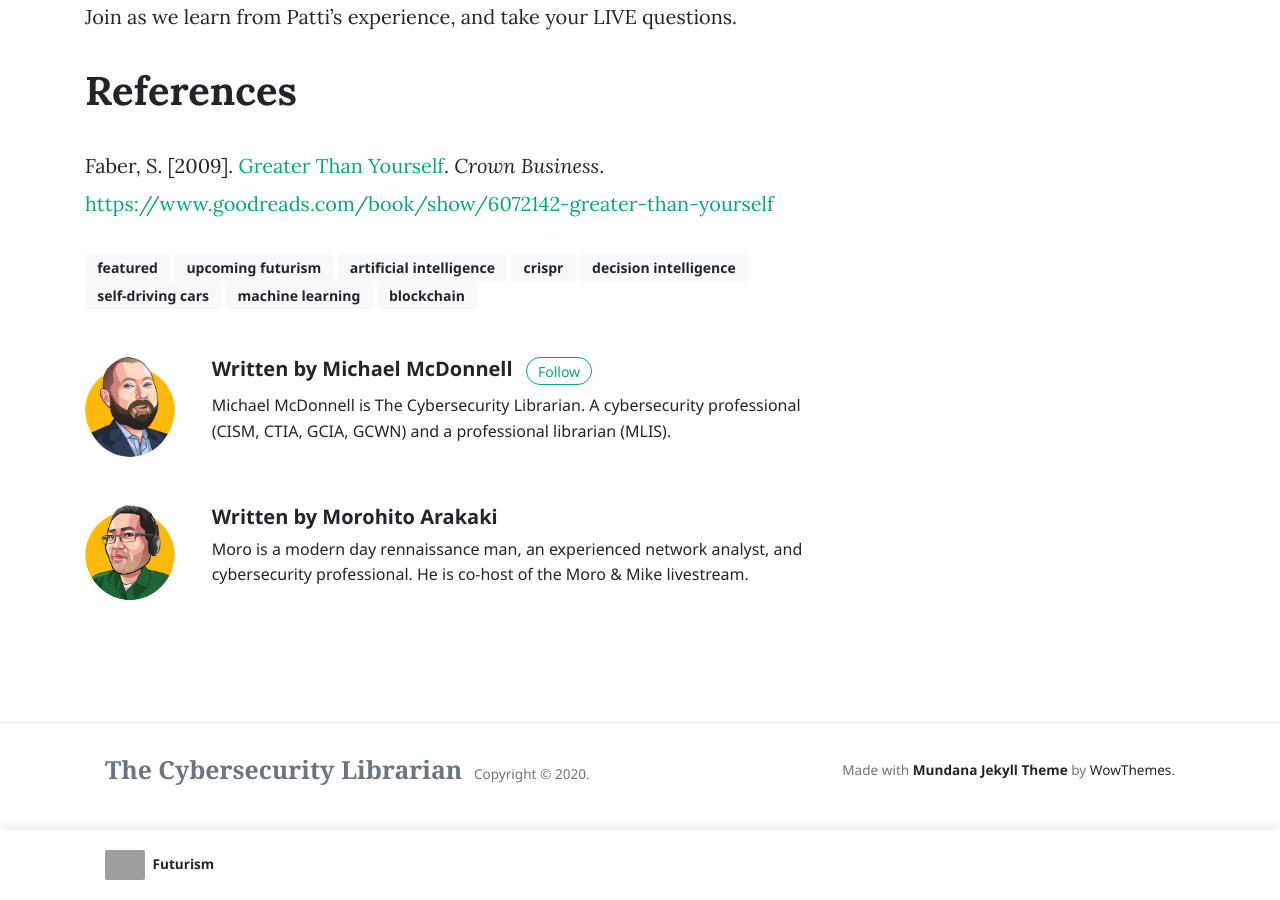
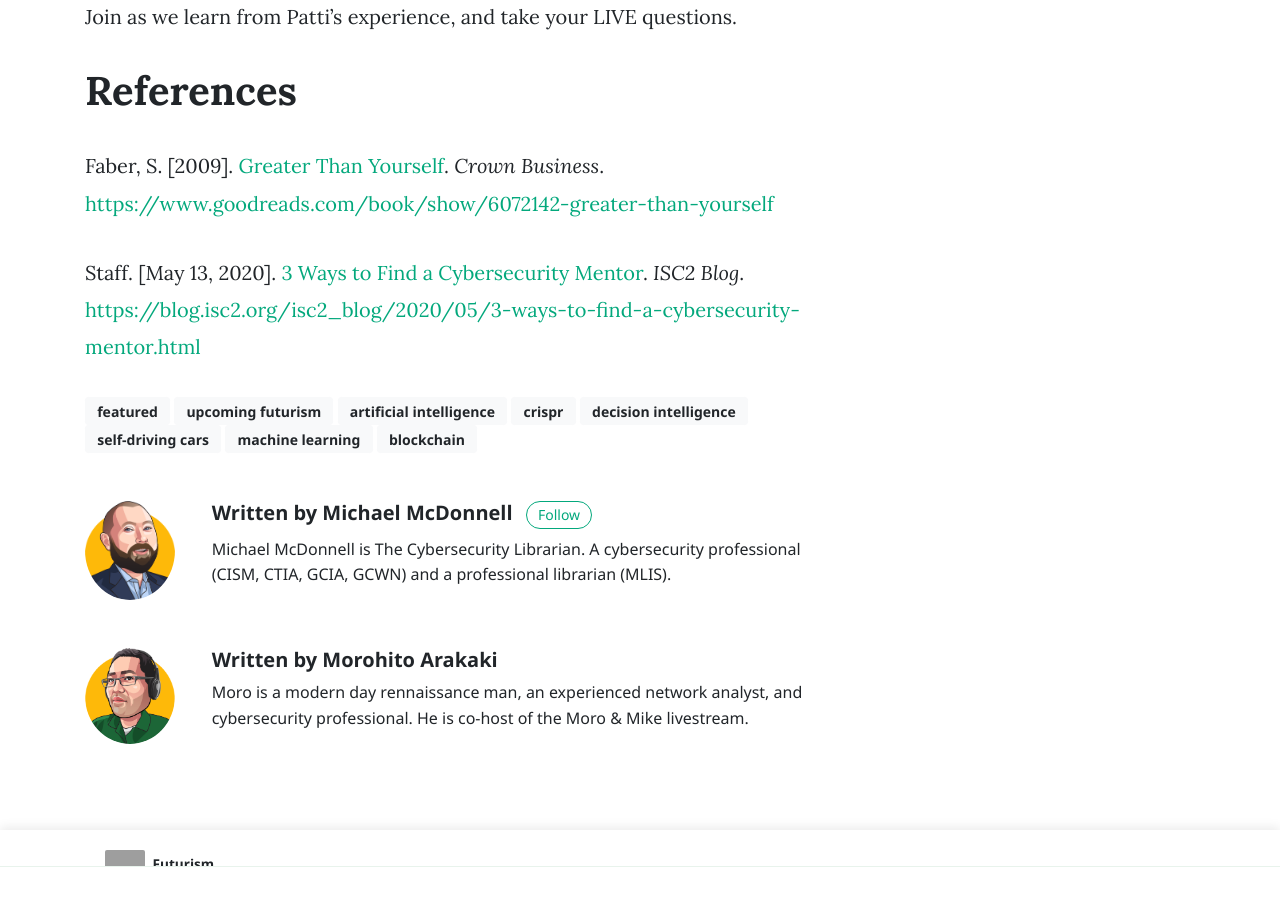
Before and after one commit to cyberlibrarian/cyberlibrarian.github.io, a Jekyll site: the page built from _posts/2020-08-20-Next-Level-Mentorship.md, in a window 1280 px wide and 900 px high, scrolled down 746 px. Built offline with Jekyll 4.4.1, drawn with Linux system fonts in a browser that asks for light colours; nearby versions of some CDN libraries; comment, search, counter and statistics services are not loaded; grey boxes are pictures that could not be loaded.

Commit message:
updated mentorship post

```diff
--- a/_posts/2020-08-20-Next-Level-Mentorship.md
+++ b/_posts/2020-08-20-Next-Level-Mentorship.md
@@ -26,3 +26,5 @@ Join as we learn from Patti's experience, and take your LIVE questions.
 # References
 
 Faber, S. \[2009\]. [Greater Than Yourself](https://www.goodreads.com/book/show/6072142-greater-than-yourself). *Crown Business*. <https://www.goodreads.com/book/show/6072142-greater-than-yourself>
+
+Staff. \[May 13, 2020\]. [3 Ways to Find a Cybersecurity Mentor](https://blog.isc2.org/isc2_blog/2020/05/3-ways-to-find-a-cybersecurity-mentor.html). *ISC2 Blog*. <https://blog.isc2.org/isc2_blog/2020/05/3-ways-to-find-a-cybersecurity-mentor.html>
```
